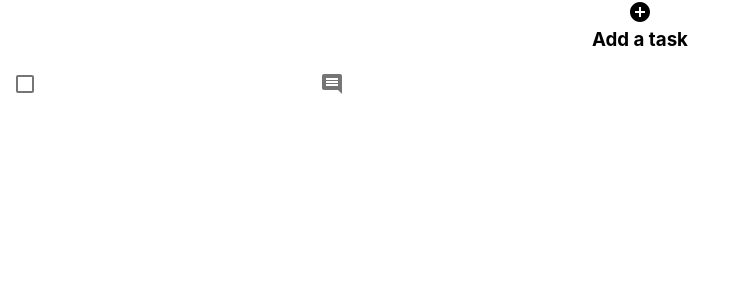
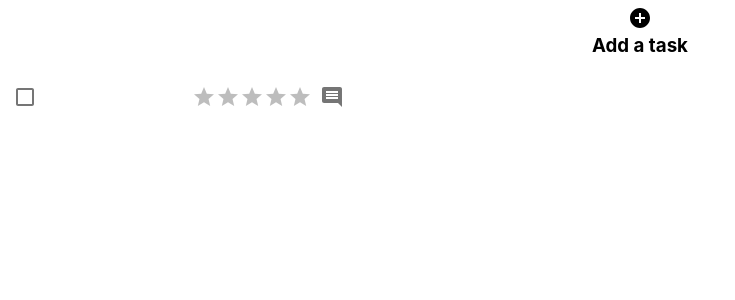
Before and after one commit to shafalam/tasks, a React (Create React App) app: page / in a window 1280 px wide. Both pictures are taken after a click on the icon 640 px from the left and 12 px from the top of the page. Shown: the top 300 px of the page, without its empty margins (0-735 px from the left). Built offline with nearby package versions, Linux system fonts and the light colour scheme.

Commit message:
added rating component in task

```diff
--- a/package.json
+++ b/package.json
@@ -6,6 +6,7 @@
   "dependencies": {
     "@material-ui/core": "^4.8.1",
     "@material-ui/icons": "^4.5.1",
+    "@material-ui/lab": "^4.0.0-alpha.38",
     "@testing-library/jest-dom": "^4.2.4",
     "@testing-library/react": "^9.4.0",
     "@testing-library/user-event": "^7.2.1",
--- a/src/components/TasksList.tsx
+++ b/src/components/TasksList.tsx
@@ -8,7 +8,7 @@ import ListItemText from '@material-ui/core/ListItemText';
 import Checkbox from '@material-ui/core/Checkbox';
 import IconButton from '@material-ui/core/IconButton';
 import CommentIcon from '@material-ui/icons/Comment';
-
+import Rating from '@material-ui/lab/Rating';
 
 // icon import
 import AddCircleIcon from '@material-ui/icons/AddCircle';
@@ -85,7 +85,7 @@ export default function CheckboxList() {
   console.log("edit status" + edit);
   return (
     <div>
-      <div style={{alignContent: "center", margin: "0.2px"}}>
+      <div style={{alignContent: "center", margin: "0.5%"}}>
         <AddCircleIcon onClick={addTaskHandler}/>
         <h3 style={{margin: "0px"}}>Add a task</h3>
       </div>
@@ -106,6 +106,7 @@ export default function CheckboxList() {
               />
             </ListItemIcon>
             <ListItemText id={labelId} primary={task[key]} />
+            <Rating name="simple-controlled" value={null} />
             <ListItemSecondaryAction onClick={() => handleEdit(key)}>
               <IconButton edge="end" aria-label="comments" >
                 <CommentIcon />
```
Also changed, not shown: 1 other file (tests, documents, lock files or other folders).
